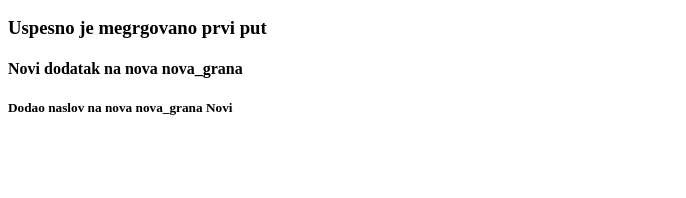
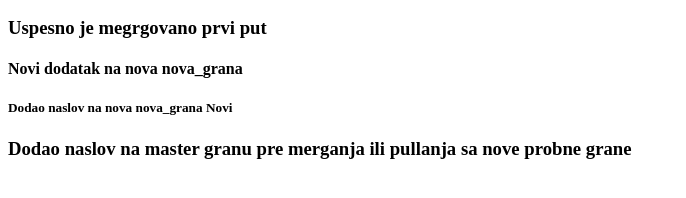
Before and after one commit to karisiksead/proba-branch-i-merge-pulovi, a plain HTML site: page index.html in a window 1280 px wide. Shown: the part 110-308 px from the top of the page, without its empty margins (0-686 px from the left). Drawn offline with Linux system fonts and the light colour scheme.

Commit message:
komit sa master grane

```diff
--- a/index.html
+++ b/index.html
@@ -16,5 +16,10 @@
     <h4>Novi dodatak na nova nova_grana</h4>
 
     <h5>Dodao naslov na nova nova_grana Novi</h5>
+
+    <h3>
+      Dodao naslov na master granu pre merganja ili pullanja sa nove probne
+      grane
+    </h3>
   </body>
 </html>
```
